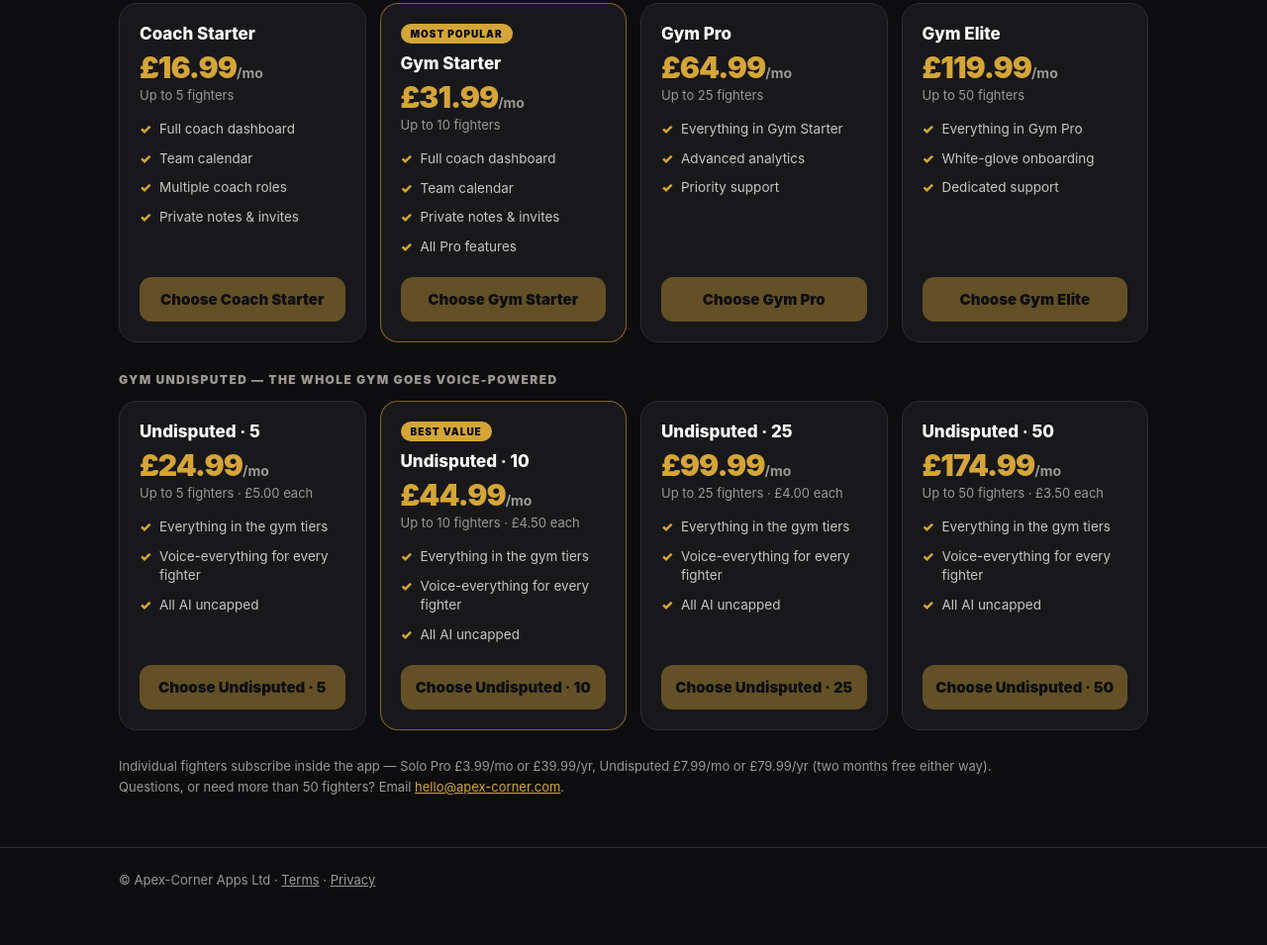
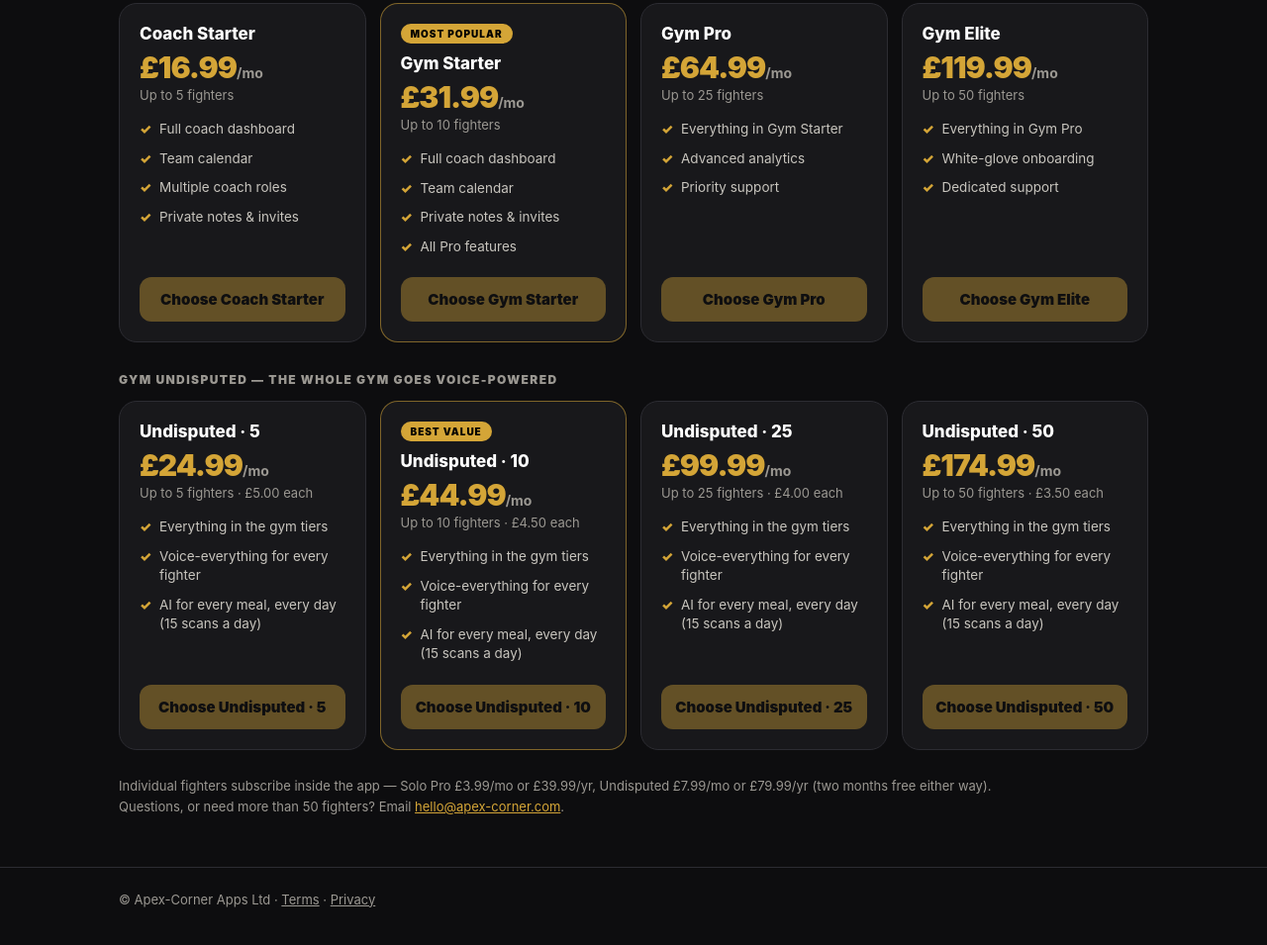
Before and after one commit to paultaylor07796/boutiq-site, a plain HTML site: page subscribe.html in a window 1280 px wide. Shown: the part 732-1687 px from the top of the page at 99% size. Drawn offline with Linux system fonts and the light colour scheme.

Commit message:
Pricing copy: 15 AI scans a day, not uncapped

```diff
--- a/subscribe.html
+++ b/subscribe.html
@@ -133,26 +133,26 @@
     <div class="plan">
       <div class="pn">Undisputed · 5</div><div class="pp" data-m="24.99" data-a="249.99">£24.99<small>/mo</small></div>
       <div class="pcap">Up to 5 fighters · £5.00 each</div>
-      <ul><li>Everything in the gym tiers</li><li>Voice-everything for every fighter</li><li>All AI uncapped</li></ul>
+      <ul><li>Everything in the gym tiers</li><li>Voice-everything for every fighter</li><li>AI for every meal, every day (15 scans a day)</li></ul>
       <button class="buy" data-plan="gym_und_5">Choose Undisputed · 5</button>
     </div>
     <div class="plan pop">
       <div class="poppill">BEST VALUE</div>
       <div class="pn">Undisputed · 10</div><div class="pp" data-m="44.99" data-a="449.99">£44.99<small>/mo</small></div>
       <div class="pcap">Up to 10 fighters · £4.50 each</div>
-      <ul><li>Everything in the gym tiers</li><li>Voice-everything for every fighter</li><li>All AI uncapped</li></ul>
+      <ul><li>Everything in the gym tiers</li><li>Voice-everything for every fighter</li><li>AI for every meal, every day (15 scans a day)</li></ul>
       <button class="buy" data-plan="gym_und_10">Choose Undisputed · 10</button>
     </div>
     <div class="plan">
       <div class="pn">Undisputed · 25</div><div class="pp" data-m="99.99" data-a="999.99">£99.99<small>/mo</small></div>
       <div class="pcap">Up to 25 fighters · £4.00 each</div>
-      <ul><li>Everything in the gym tiers</li><li>Voice-everything for every fighter</li><li>All AI uncapped</li></ul>
+      <ul><li>Everything in the gym tiers</li><li>Voice-everything for every fighter</li><li>AI for every meal, every day (15 scans a day)</li></ul>
       <button class="buy" data-plan="gym_und_25">Choose Undisputed · 25</button>
     </div>
     <div class="plan">
       <div class="pn">Undisputed · 50</div><div class="pp" data-m="174.99" data-a="1,749.99">£174.99<small>/mo</small></div>
       <div class="pcap">Up to 50 fighters · £3.50 each</div>
-      <ul><li>Everything in the gym tiers</li><li>Voice-everything for every fighter</li><li>All AI uncapped</li></ul>
+      <ul><li>Everything in the gym tiers</li><li>Voice-everything for every fighter</li><li>AI for every meal, every day (15 scans a day)</li></ul>
       <button class="buy" data-plan="gym_und_50">Choose Undisputed · 50</button>
     </div>
   </div>
```
Also changed, not shown: index.html (+5 -5 lines), waitlist.html (+2 -2 lines).
